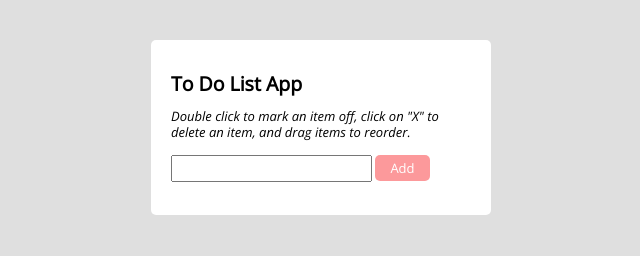
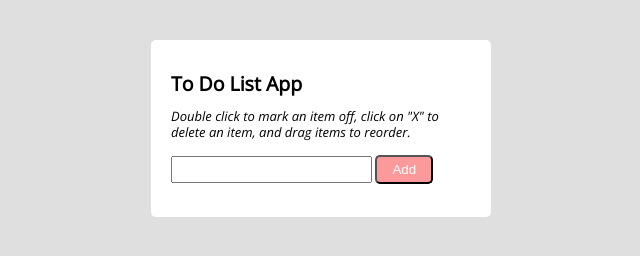
Before and after one commit to BhavaniPenugonda/to-do-list-app, a plain HTML site: page index.html in a window 1280 px wide. Shown: the whole page, without its empty margins (319-959 px from the left). Drawn offline with nearby package versions, Linux system fonts and the light colour scheme; files that its build step writes are made by us from their sources; files whose address does not match are found by name.

Commit message:
index.html
div tag is changed to button

```diff
--- a/index.html
+++ b/index.html
@@ -16,7 +16,7 @@
 			<input type="text" name="ListItem" id="input"/>
 		</form>
 
-		<div onclick="newItem()" id="button">Add</div>
+		<button onClick="newItem()" id="button">Add</button>
 
 		<br/>
 		<ol id="list"></ol>
```
Also changed, not shown: 1 other file.
